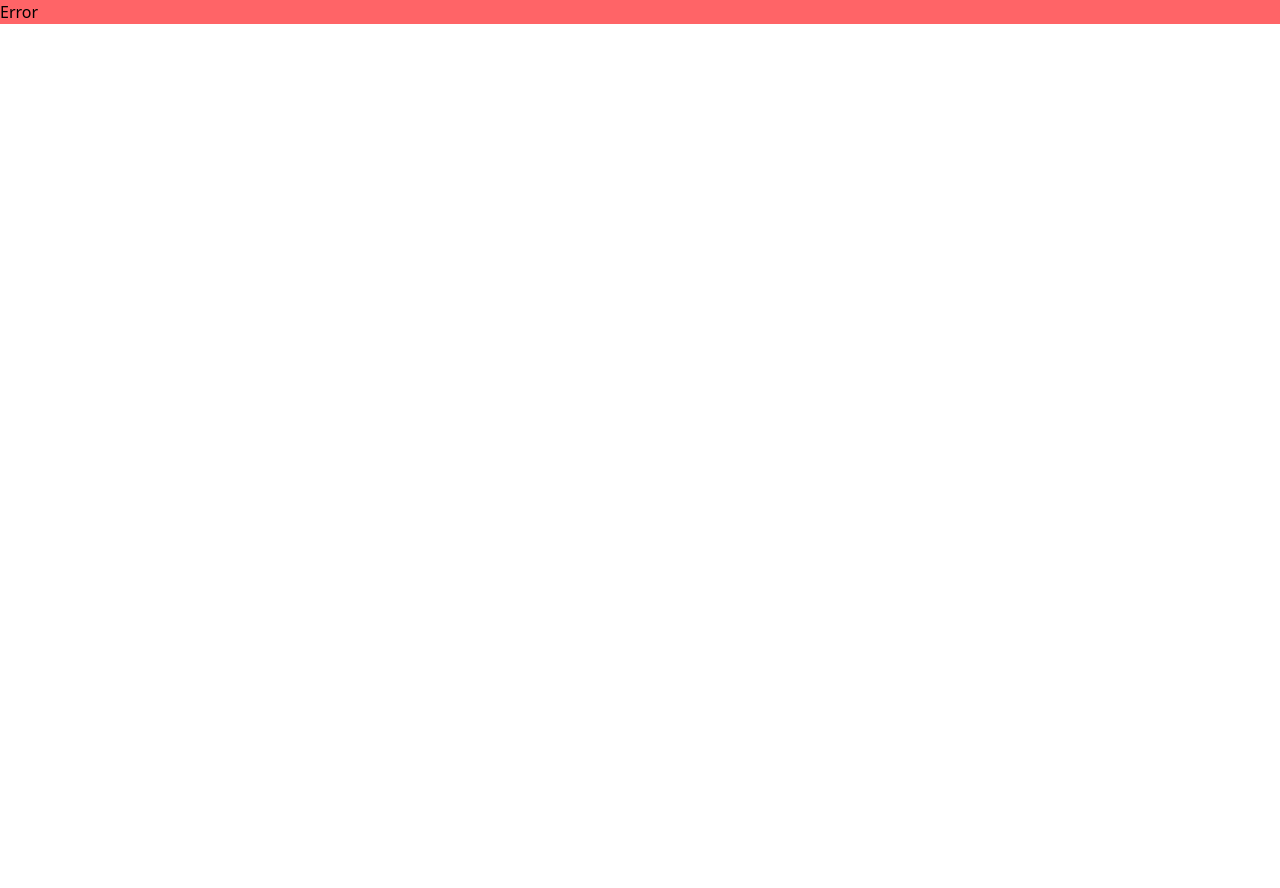
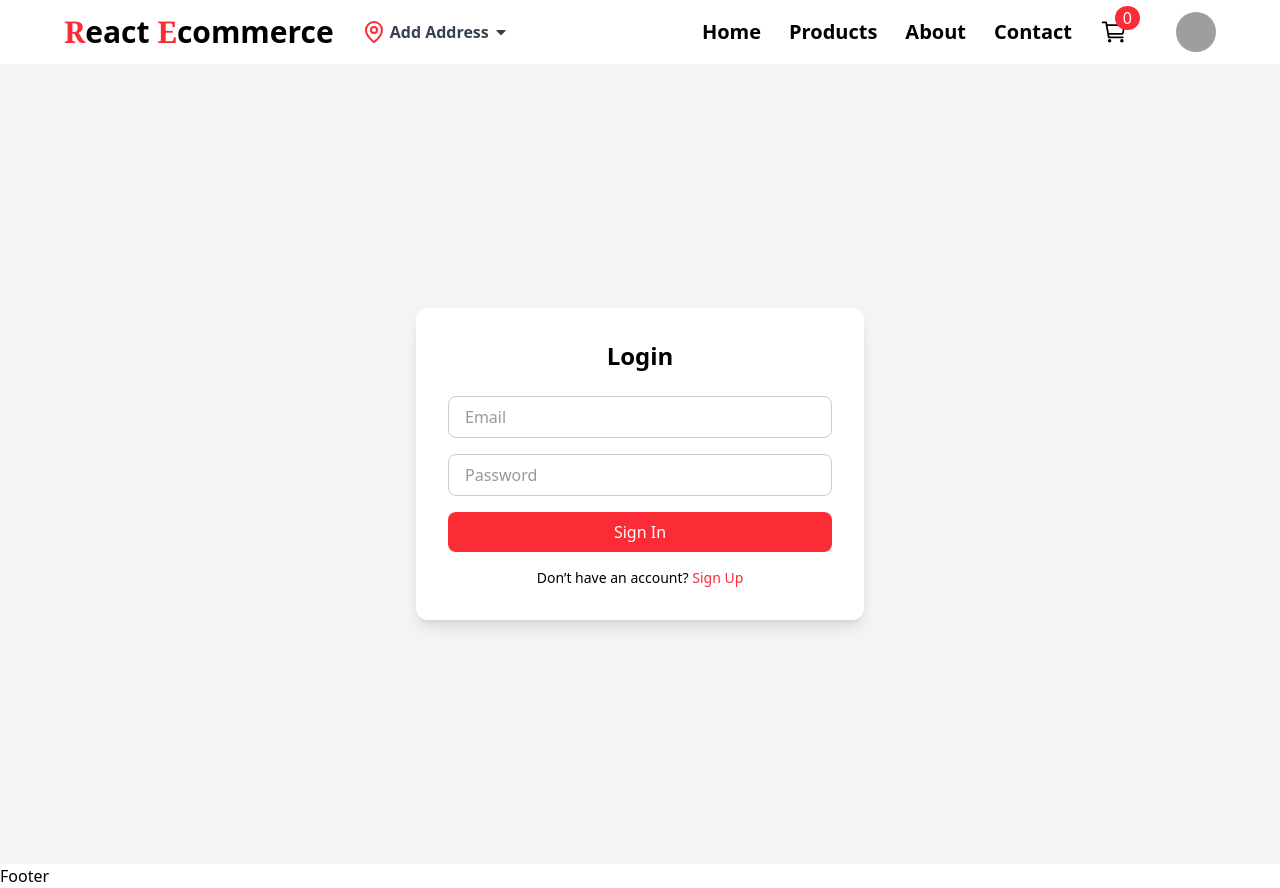
Before and after one commit to agangrade5/MERN-Ecommerce, a React app in the folder client/: page /login in a window 1280 px wide. Before the commit this address had no page. Before the commit the page ends 800 px from the top, so only its background shows below. Built offline with nearby package versions, Linux system fonts and the light colour scheme; grey boxes are pictures that could not be loaded; the HTML template or start-up script is replaced by a standard one.

Commit message:
Sign-in and sign-up pages cteate.

```diff
--- /dev/null
+++ b/client/src/components/layout/Auth.jsx
@@ -0,0 +1,82 @@
+import React, { useState, useRef, useEffect } from "react";
+import { Link } from "react-router-dom";
+
+const Auth = () => {
+    const [isLoggedIn, setIsLoggedIn] = useState(true); // change after login
+    const [isOpen, setIsOpen] = useState(false);
+    const menuRef = useRef();
+
+    const handleLogout = () => {
+        setIsLoggedIn(false);
+        setIsOpen(false);
+    };
+
+    // Close dropdown when clicking outside
+    useEffect(() => {
+        const handleClickOutside = (event) => {
+            if (menuRef.current && !menuRef.current.contains(event.target)) {
+                setIsOpen(false);
+            }
+        };
+        document.addEventListener("mousedown", handleClickOutside);
+        return () => document.removeEventListener("mousedown", handleClickOutside);
+    }, []);
+
+    return (
+        <div className="ml-5">
+            {!isLoggedIn ? (
+                <div className="flex gap-3">
+                    <Link
+                        to="/login"
+                        className="px-4 py-2 border border-red-500 rounded-xl text-red-500 font-medium hover:bg-red-500 hover:text-white transition"
+                    >
+                        Sign In
+                    </Link>
+                    <Link
+                        to="/register"
+                        className="px-4 py-2 bg-red-500 text-white rounded-xl font-medium hover:bg-red-600 transition"
+                    >
+                        Sign Up
+                    </Link>
+                </div>
+            ) : (
+                <div className="relative" ref={menuRef}>
+                    {/* Profile Image */}
+                    <img
+                        src="https://i.pravatar.cc/40"
+                        alt="profile"
+                        className="w-10 h-10 rounded-full cursor-pointer"
+                        onClick={() => setIsOpen(!isOpen)}
+                    />
+                    {/* Dropdown */}
+                    {isOpen && (
+                        <div className="absolute right-0 mt-2 w-40 bg-white shadow-lg rounded-lg">
+                            <Link
+                                to="/profile"
+                                className="block px-4 py-2 text-gray-700 hover:bg-gray-100"
+                                onClick={() => setIsOpen(false)}
+                            >
+                                Profile
+                            </Link>
+                            {/* <button
+                                onClick={handleLogout}
+                                className="w-full text-left px-4 py-2 text-gray-700 hover:bg-gray-100"
+                            >
+                                Logout
+                            </button> */}
+                            <Link
+                                to="/logout"
+                                className="block px-4 py-2 text-gray-700 hover:bg-gray-100"
+                                onClick={handleLogout}
+                            >
+                                Logout
+                            </Link>
+                        </div>
+                    )}
+                </div>
+            )}
+        </div>
+    )
+}
+
+export default Auth
--- /dev/null
+++ b/client/src/components/layout/Cart.jsx
@@ -0,0 +1,14 @@
+import React from 'react'
+import { Link } from "react-router-dom";
+import { IoCartOutline } from "react-icons/io5";
+
+const Cart = () => {
+    return (
+        <Link to={'/cart'} className='relative'>
+            <IoCartOutline className='h-7 w-7' />
+            <span className='bg-red-500 px-2 rounded-full absolute -top-3 -right-3 text-white'>0</span>
+        </Link>
+    )
+}
+
+export default Cart
--- a/client/src/components/layout/Navbar.jsx
+++ b/client/src/components/layout/Navbar.jsx
@@ -1,7 +1,8 @@
-import { SignalMediumIcon } from "lucide-react";
-import React, { useState } from "react";
-import { IoCartOutline } from "react-icons/io5";
-import { Link, NavLink } from "react-router-dom";
+import React from "react";
+import { NavLink } from "react-router-dom";
+
+import Cart from "./Cart";
+import Auth from "./Auth";
 
 const Navbar = () => {
 
@@ -53,15 +54,10 @@ const Navbar = () => {
                     <li>Contact</li>
                 </NavLink>
             </ul>
-            <Link to={'/cart'} className='relative'>
-                <IoCartOutline className='h-7 w-7' />
-                <span className='bg-red-500 px-2 rounded-full absolute -top-3 -right-3 text-white'>0</span>
-            </Link>
-            <div className='hidden md:block'>
-                {/* <SignedOut>
-                    <SignalInButton></SignalInButton>
-                </SignedOut> */}
-            </div>
+            {/* Cart */}
+            <Cart />
+            {/* Auth Section */}
+            <Auth />
         </nav>
     );
 };
--- /dev/null
+++ b/client/src/pages/Auth/Login.jsx
@@ -0,0 +1,34 @@
+import React from "react";
+
+const Login = () => {
+    return (
+        <div className="flex justify-center items-center h-screen bg-gray-100">
+            <div className="bg-white shadow-lg rounded-xl p-8 w-full max-w-md">
+                <h2 className="text-2xl font-bold text-center mb-6">Login</h2>
+                <form className="flex flex-col gap-4">
+                    <input
+                        type="email"
+                        placeholder="Email"
+                        className="w-full px-4 py-2 border rounded-lg focus:outline-none focus:ring-2 focus:ring-red-500"
+                    />
+                    <input
+                        type="password"
+                        placeholder="Password"
+                        className="w-full px-4 py-2 border rounded-lg focus:outline-none focus:ring-2 focus:ring-red-500"
+                    />
+                    <button className="w-full bg-red-500 text-white py-2 rounded-lg hover:bg-red-600 transition">
+                        Sign In
+                    </button>
+                </form>
+                <p className="text-center text-sm mt-4">
+                    Don’t have an account?{" "}
+                    <a href="/register" className="text-red-500 font-medium">
+                        Sign Up
+                    </a>
+                </p>
+            </div>
+        </div>
+    );
+};
+
+export default Login;
--- /dev/null
+++ b/client/src/pages/Auth/Logout.jsx
@@ -0,0 +1,9 @@
+import React from 'react'
+
+const Logout = () => {
+    return (
+        <div>Logout</div>
+    )
+}
+
+export default Logout
--- /dev/null
+++ b/client/src/pages/Auth/Profile.jsx
@@ -0,0 +1,39 @@
+import React from "react";
+
+const Profile = () => {
+    // Later: fetch user data from API / context
+    const user = {
+        name: "Amit Gangrade",
+        email: "amit@example.com",
+        avatar: "https://i.pravatar.cc/100",
+    };
+
+    return (
+        <div className="flex justify-center items-center min-h-screen bg-gray-100">
+            <div className="bg-white shadow-lg rounded-xl p-8 w-full max-w-md text-center">
+                {/* Avatar */}
+                <img
+                    src={user.avatar}
+                    alt="User Avatar"
+                    className="w-24 h-24 rounded-full mx-auto mb-4"
+                />
+
+                {/* User Info */}
+                <h2 className="text-2xl font-bold">{user.name}</h2>
+                <p className="text-gray-600">{user.email}</p>
+
+                {/* Actions */}
+                <div className="mt-6 flex flex-col gap-3">
+                    <button className="w-full bg-red-500 text-white py-2 rounded-lg hover:bg-red-600 transition">
+                        Edit Profile
+                    </button>
+                    <button className="w-full border border-gray-300 py-2 rounded-lg hover:bg-gray-100 transition">
+                        Change Password
+                    </button>
+                </div>
+            </div>
+        </div>
+    );
+};
+
+export default Profile;
--- /dev/null
+++ b/client/src/pages/Auth/Register.jsx
@@ -0,0 +1,44 @@
+import React from "react";
+
+const Register = () => {
+    return (
+        <div className="flex justify-center items-center h-screen bg-gray-100">
+            <div className="bg-white shadow-lg rounded-xl p-8 w-full max-w-md">
+                <h2 className="text-2xl font-bold text-center mb-6">Create Account</h2>
+                <form className="flex flex-col gap-4">
+                    <input
+                        type="text"
+                        placeholder="Full Name"
+                        className="w-full px-4 py-2 border rounded-lg focus:outline-none focus:ring-2 focus:ring-red-500"
+                    />
+                    <input
+                        type="email"
+                        placeholder="Email"
+                        className="w-full px-4 py-2 border rounded-lg focus:outline-none focus:ring-2 focus:ring-red-500"
+                    />
+                    <input
+                        type="password"
+                        placeholder="Password"
+                        className="w-full px-4 py-2 border rounded-lg focus:outline-none focus:ring-2 focus:ring-red-500"
+                    />
+                    <input
+                        type="password"
+                        placeholder="Confirm Password"
+                        className="w-full px-4 py-2 border rounded-lg focus:outline-none focus:ring-2 focus:ring-red-500"
+                    />
+                    <button className="w-full bg-red-500 text-white py-2 rounded-lg hover:bg-red-600 transition">
+                        Sign Up
+                    </button>
+                </form>
+                <p className="text-center text-sm mt-4">
+                    Already have an account?{" "}
+                    <a href="/login" className="text-red-500 font-medium">
+                        Sign In
+                    </a>
+                </p>
+            </div>
+        </div>
+    );
+};
+
+export default Register;
```
Also changed, not shown: client/src/routes/router.jsx (+10 -0 lines).
